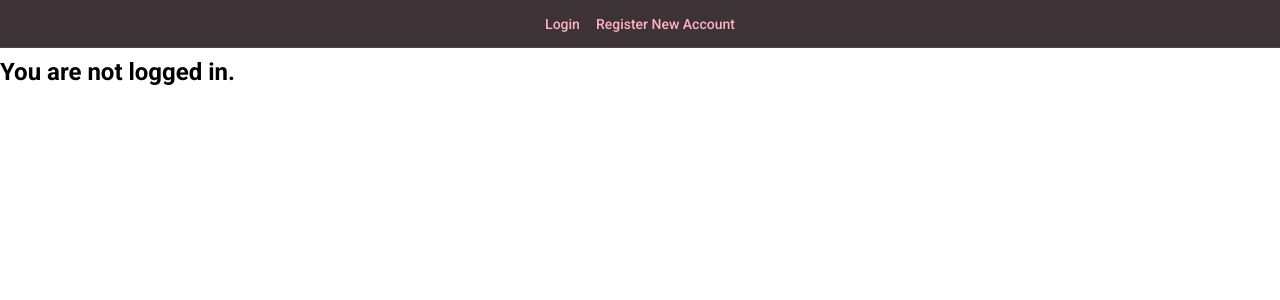
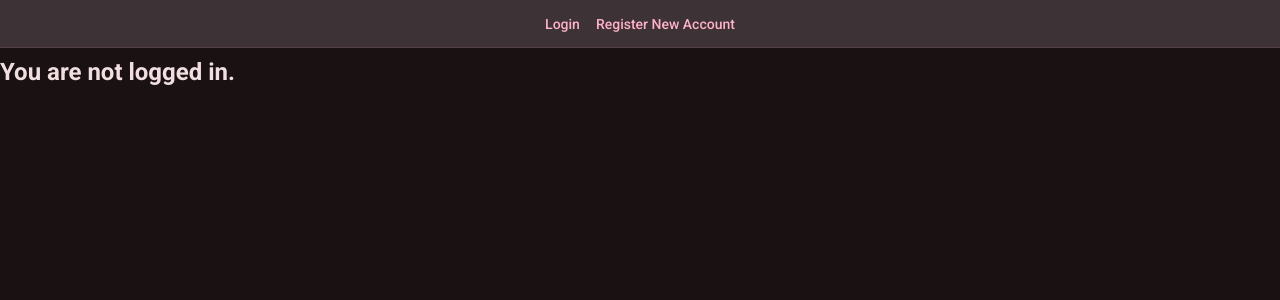
Before and after one commit to apurvakumar17/fluent, a React (Vite) app: page /home in a window 1280 px wide. Shown: the top 300 px of the page. Built offline with nearby package versions, Linux system fonts and the light colour scheme; no server answers.

Commit message:
Update Home.jsx

```diff
--- a/src/components/Home.jsx
+++ b/src/components/Home.jsx
@@ -6,7 +6,7 @@ function Home() {
     const { currentUser } = useAuth();
 
     return (
-        <div className="text-2xl font-bold pt-14">
+        <div className="text-2xl font-bold pt-14 h-full bg-[var(--md-sys-color-background)] text-[var(--md-sys-color-on-background)]">
             <Header />
             {currentUser
                 ? `Hello ${
```
